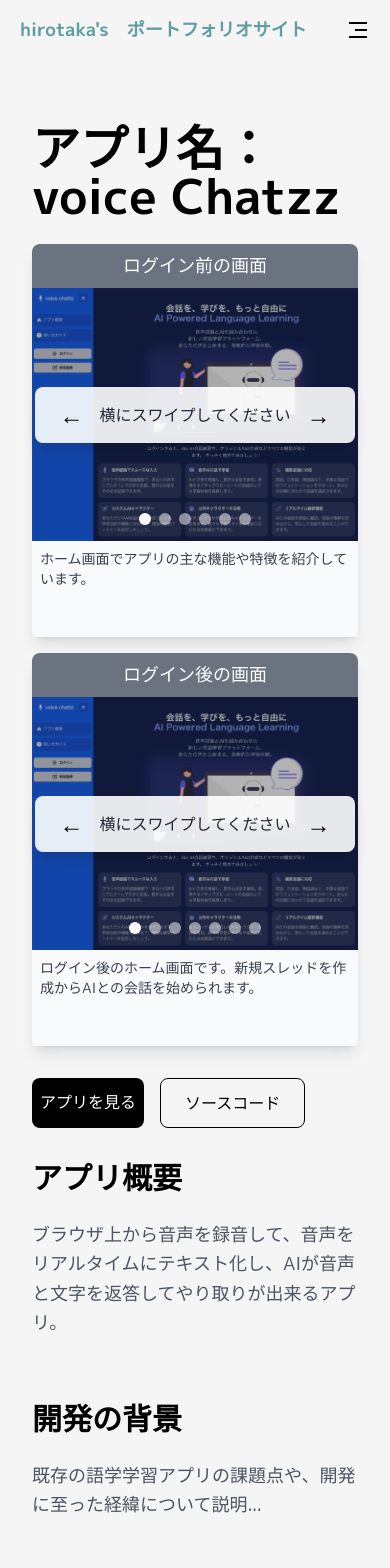
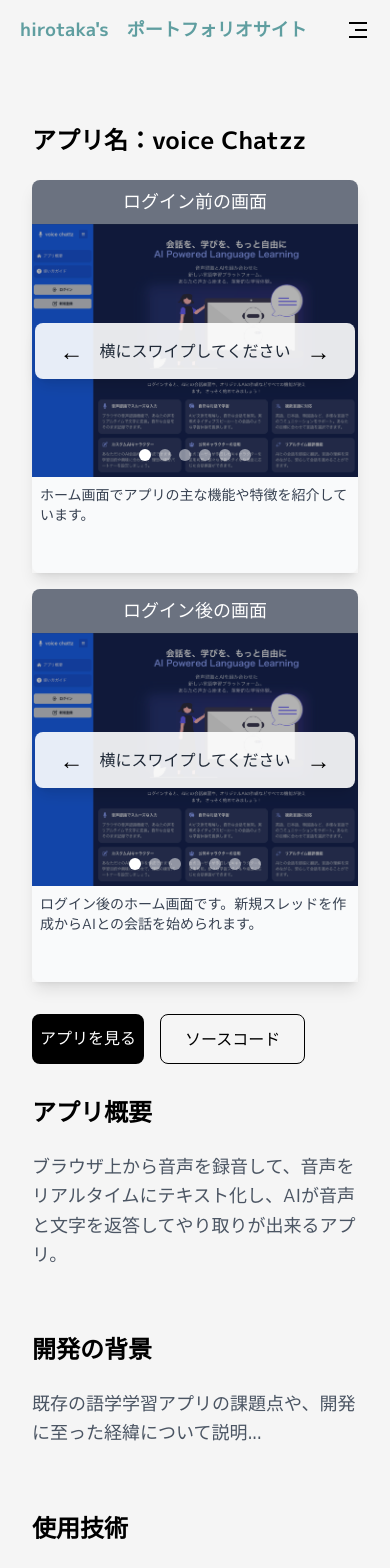
Before and after one commit to hirorotaka/hirotaka-site, a Next.js app: page /projects/portfolio in a window 390 px wide. Shown: the top 1568 px of the page. Built offline with nearby package versions, Linux system fonts and the light colour scheme.

Commit message:
アプリ詳細ページのモバイル時の文字大きさ修正

```diff
--- a/app/(projects)/projects/[id]/page.tsx
+++ b/app/(projects)/projects/[id]/page.tsx
@@ -10,7 +10,9 @@ export default function ProjectPage() {
     <div className="bg-whitesmoke max-w-7xl px-8 py-16">
       {/* プロジェクト概要 */}
       <section id="overview" className="mb-16">
-        <h1 className="text-5xl font-bold mb-6">アプリ名：voice Chatzz</h1>
+        <h1 className="text-2xl sm:text-5xl font-bold mb-6">
+          アプリ名：voice Chatzz
+        </h1>
 
         {/* アプリ画像セクション - 2カラムグリッド */}
         <div className="grid grid-cols-1 md:grid-cols-2 gap-4 md:gap-8 w-full mb-8">
@@ -38,7 +40,7 @@ export default function ProjectPage() {
 
         {/* 説明文 */}
         <div className="prose max-w-none">
-          <h2 className="text-3xl font-bold mb-6">アプリ概要</h2>
+          <h2 className="text-2xl sm:text-3xl font-bold mb-6">アプリ概要</h2>
           <p className="text-lg text-gray-600 leading-relaxed">
             ブラウザ上から音声を録音して、音声をリアルタイムにテキスト化し、AIが音声と文字を返答してやり取りが出来るアプリ。
           </p>
@@ -47,7 +49,7 @@ export default function ProjectPage() {
 
       {/* 開発の背景 */}
       <section id="background" className="mb-16">
-        <h2 className="text-3xl font-bold mb-6">開発の背景</h2>
+        <h2 className="text-2xl sm:text-3xl font-bold mb-6">開発の背景</h2>
         <div className="prose max-w-none">
           <p className="text-lg text-gray-600 leading-relaxed">
             既存の語学学習アプリの課題点や、開発に至った経緯について説明...
@@ -57,7 +59,7 @@ export default function ProjectPage() {
 
       {/* 使用技術 */}
       <section id="tech" className="mb-16">
-        <h2 className="text-3xl font-bold mb-6">使用技術</h2>
+        <h2 className="text-2xl sm:text-3xl font-bold mb-6">使用技術</h2>
         <div className="grid grid-cols-1 md:grid-cols-2 gap-8">
           <div>
             <h3 className="text-xl font-semibold mb-4">フロントエンド</h3>
```
